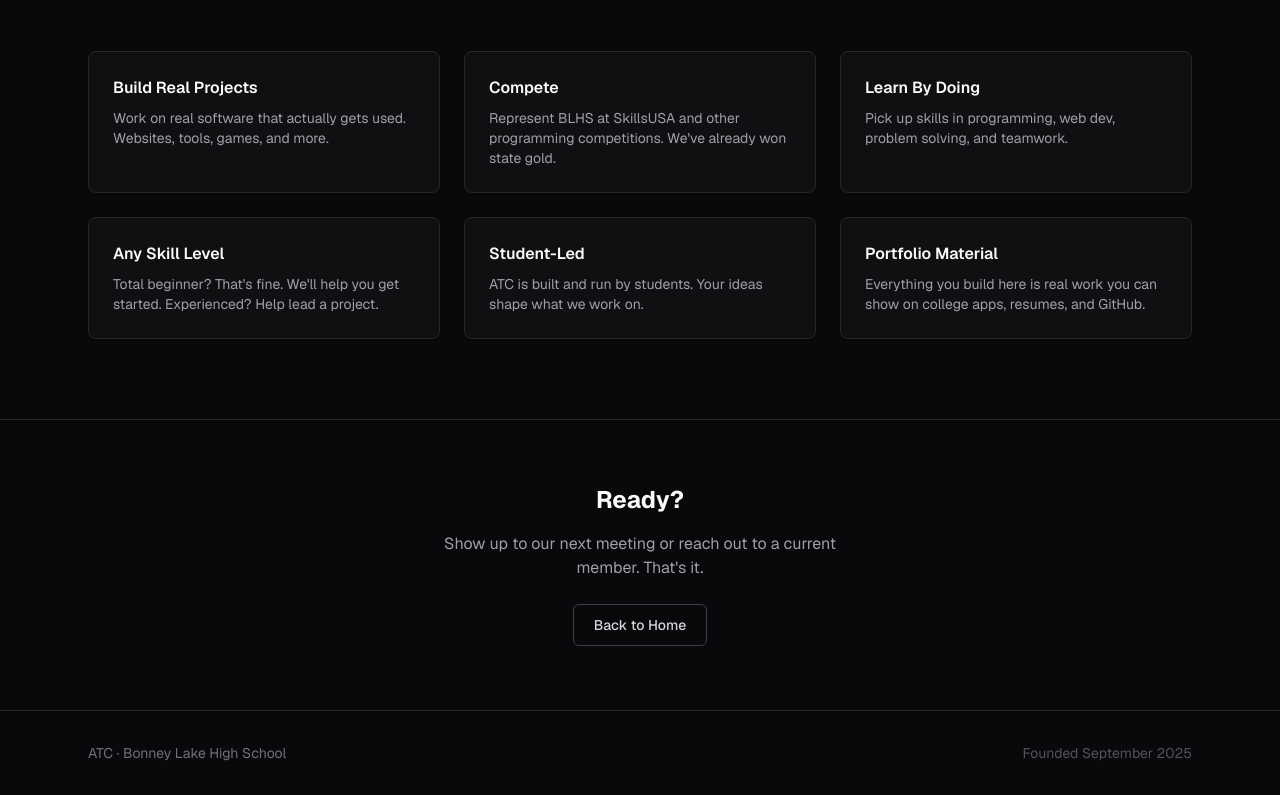
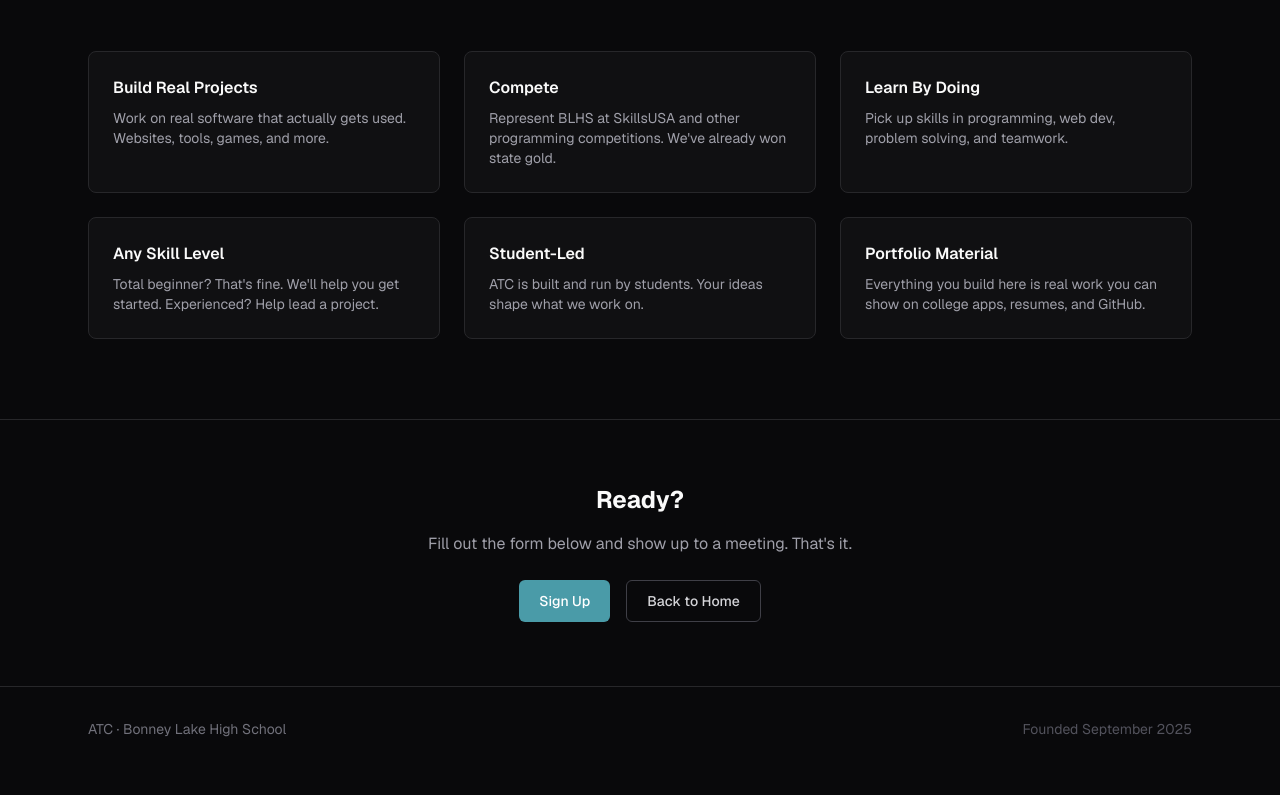
Before and after one commit to Algorithmic-Thinking-Club/atc-blhs, a Next.js app: page /join in a window 1280 px wide. Shown: the part 370-1165 px from the top of the page. After the commit the page ends 1141 px from the top, so only its background shows below. Built offline with nearby package versions, Linux system fonts and the light colour scheme.

Commit message:
added hyperlink to join page

```diff
--- a/app/join/page.tsx
+++ b/app/join/page.tsx
@@ -67,9 +67,12 @@ export default function JoinPage() {
       <section className="border-t border-zinc-800 px-6 py-16 text-center">
         <h2 className="text-2xl font-bold">Ready?</h2>
         <p className="mx-auto mt-4 max-w-md text-zinc-400">
-          Show up to our next meeting or reach out to a current member. That&apos;s it.
+          Fill out the form below and show up to a meeting. That&apos;s it.
         </p>
-        <div className="mt-6">
+        <div className="mt-6 flex gap-4 justify-center">
+          <Button href="https://docs.google.com/forms/d/1wPuw8keLqSHSA38l9J5ISKGpPCaf5OhQ2yovKxT9yYs" external>
+            Sign Up
+          </Button>
           <Button href="/" variant="secondary">
             Back to Home
           </Button>
```
